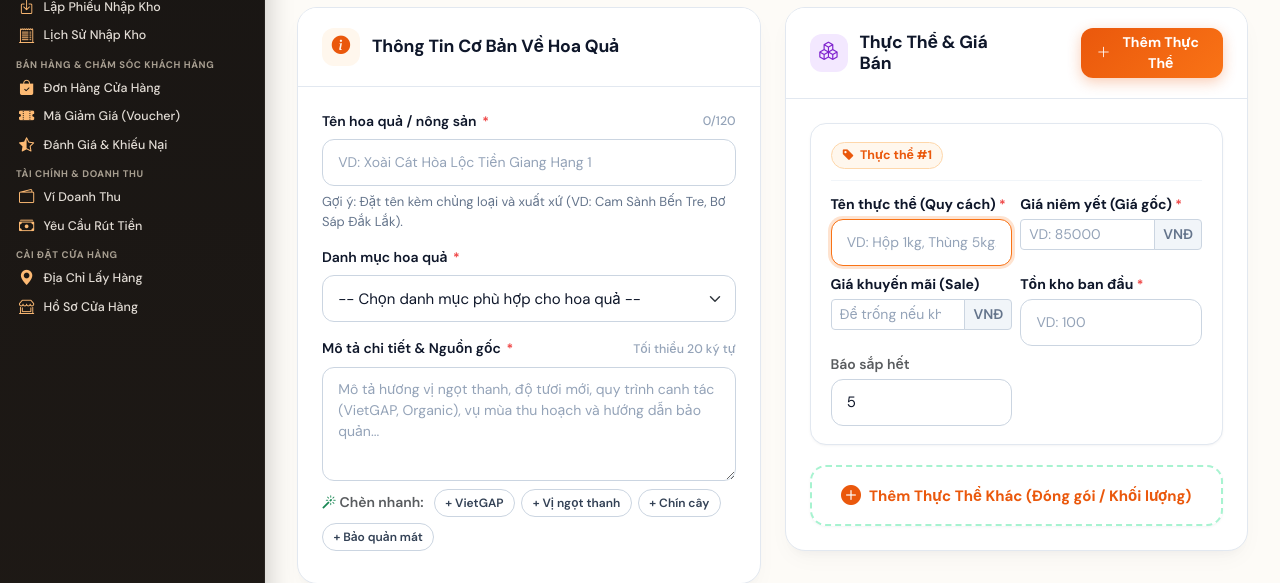
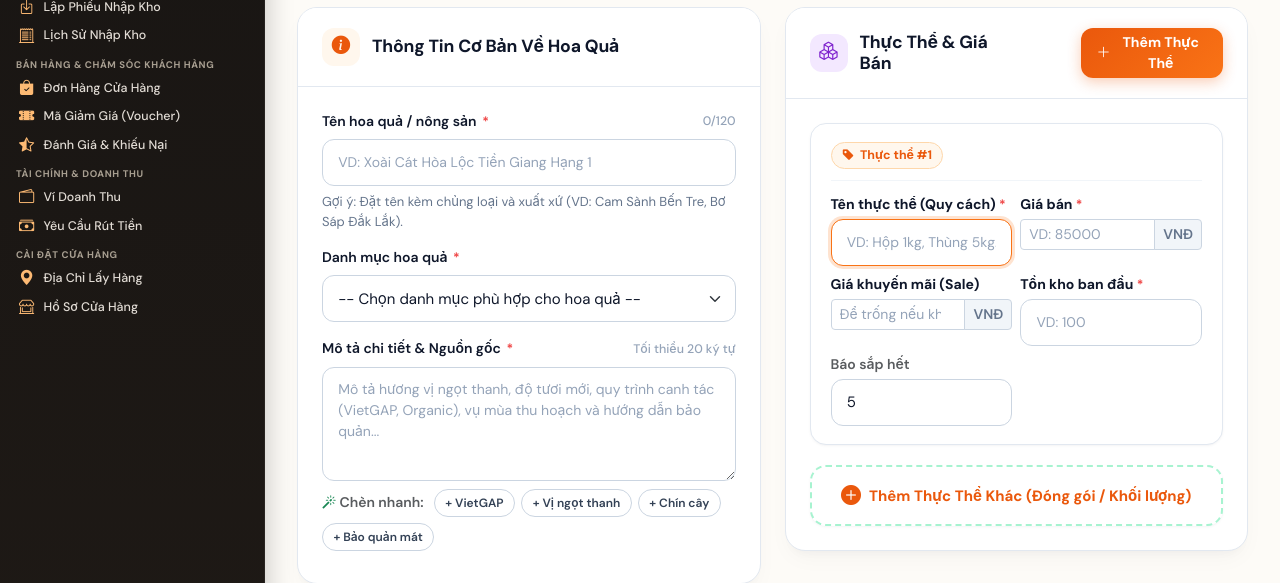
Before and after one commit to NguyxPhuc/BetaFruit-Shopping-Platform, a Spring app: template src/main/resources/templates/shop/products/edit.html in a window 1280 px wide. Shown: the part 242-825 px from the top of the page. Run offline with Thymeleaf, Linux system fonts and the light colour scheme; the template is opened without the code that fills it, so the values that code supplies are empty; database files in the repository are not loaded.

Commit message:
fix fe product

```diff
--- a/src/main/java/com/fu/SWP391_BetaFruit/dto/request/VariantItemRequest.java
+++ b/src/main/java/com/fu/SWP391_BetaFruit/dto/request/VariantItemRequest.java
@@ -25,8 +25,8 @@ public class VariantItemRequest {
     @Size(max = 100, message = "Tên thực thể tối đa 100 ký tự.")
     private String variantName;
 
-    @NotNull(message = "Giá gốc niêm yết không được để trống.")
-    @DecimalMin(value = "1000", message = "Giá gốc phải từ 1,000 VNĐ trở lên.")
+    @NotNull(message = "Giá bán không được để trống.")
+    @DecimalMin(value = "1000", message = "Giá bán phải từ 1,000 VNĐ trở lên.")
     private BigDecimal originalPrice;
 
     @DecimalMin(value = "1000", message = "Giá khuyến mãi nếu có phải từ 1,000 VNĐ trở lên.")
--- a/src/main/java/com/fu/SWP391_BetaFruit/service/impl/ProductServiceImpl.java
+++ b/src/main/java/com/fu/SWP391_BetaFruit/service/impl/ProductServiceImpl.java
@@ -218,7 +218,7 @@ public class ProductServiceImpl implements ProductService {
             // Xử lý giá khuyến mãi (SalePrice): phải > 0 và < OriginalPrice để thỏa mãn CHECK constraint
             if (vReq.getSalePrice() != null) {
                 if (vReq.getSalePrice().compareTo(BigDecimal.ZERO) <= 0 || vReq.getSalePrice().compareTo(vReq.getOriginalPrice()) >= 0) {
-                    throw new IllegalArgumentException("Giá khuyến mãi của thực thể '" + vReq.getVariantName() + "' phải lớn hơn 0 và nhỏ hơn giá niêm yết (" + vReq.getOriginalPrice() + " đ)!");
+                    throw new IllegalArgumentException("Giá khuyến mãi của thực thể '" + vReq.getVariantName() + "' phải lớn hơn 0 và nhỏ hơn giá bán (" + vReq.getOriginalPrice() + " đ)!");
                 }
                 variant.setSalePrice(vReq.getSalePrice());
             } else {
@@ -634,11 +634,11 @@ public class ProductServiceImpl implements ProductService {
 
         for (VariantItemRequest vReq : reqVariants) {
             if (vReq.getOriginalPrice() == null || vReq.getOriginalPrice().compareTo(new BigDecimal("1000")) < 0) {
-                throw new IllegalArgumentException("Thực thể '" + vReq.getVariantName() + "' phải có giá niêm yết từ 1,000 VNĐ trở lên.");
+                throw new IllegalArgumentException("Thực thể '" + vReq.getVariantName() + "' phải có giá bán từ 1,000 VNĐ trở lên.");
             }
             if (vReq.getSalePrice() != null) {
                 if (vReq.getSalePrice().compareTo(BigDecimal.ZERO) <= 0 || vReq.getSalePrice().compareTo(vReq.getOriginalPrice()) >= 0) {
-                    throw new IllegalArgumentException("Giá khuyến mãi của thực thể '" + vReq.getVariantName() + "' phải lớn hơn 0 và nhỏ hơn giá niêm yết.");
+                    throw new IllegalArgumentException("Giá khuyến mãi của thực thể '" + vReq.getVariantName() + "' phải lớn hơn 0 và nhỏ hơn giá bán.");
                 }
             }
 
--- a/src/main/resources/templates/shop/products/create.html
+++ b/src/main/resources/templates/shop/products/create.html
@@ -1349,7 +1349,7 @@
 
                 <div class="col-12 col-md-6">
                     <label class="form-label small fw-bold mb-1">
-                        <span>Giá niêm yết (Giá gốc) <span class="required-badge">*</span></span>
+                        <span>Giá bán <span class="required-badge">*</span></span>
                     </label>
                     <div class="input-group input-group-sm">
                         <input type="number"
@@ -1532,7 +1532,7 @@
             input.classList.add('is-invalid');
             if (badge) badge.style.display = 'none';
             if (feedback) {
-                feedback.textContent = 'Giá khuyến mãi phải nhỏ hơn giá gốc (' + formatVND(oPrice) + ')!';
+                feedback.textContent = 'Giá khuyến mãi phải nhỏ hơn giá bán (' + formatVND(oPrice) + ')!';
                 feedback.style.display = 'block';
             }
             updateSummaryMinPrice();
@@ -1711,7 +1711,7 @@
                         }
                         if (!isNaN(oVal) && sVal >= oVal) {
                             e.preventDefault();
-                            alert('Giá khuyến mãi của thực thể "' + (name ? name.value : '') + '" phải nhỏ hơn giá gốc (' + formatVND(oVal) + ')!');
+                            alert('Giá khuyến mãi của thực thể "' + (name ? name.value : '') + '" phải nhỏ hơn giá bán (' + formatVND(oVal) + ')!');
                             if (sale) sale.focus();
                             return false;
                         }
--- a/src/main/resources/templates/shop/products/edit.html
+++ b/src/main/resources/templates/shop/products/edit.html
@@ -1352,7 +1352,7 @@
 
                 <div class="col-12 col-md-6">
                     <label class="form-label small fw-bold mb-1">
-                        <span>Giá niêm yết (Giá gốc) <span class="required-badge">*</span></span>
+                        <span>Giá bán <span class="required-badge">*</span></span>
                     </label>
                     <div class="input-group input-group-sm">
                         <input type="number"
@@ -1552,7 +1552,7 @@
             input.classList.add('is-invalid');
             if (badge) badge.style.display = 'none';
             if (feedback) {
-                feedback.textContent = 'Giá khuyến mãi phải nhỏ hơn giá gốc (' + formatVND(oPrice) + ')!';
+                feedback.textContent = 'Giá khuyến mãi phải nhỏ hơn giá bán (' + formatVND(oPrice) + ')!';
                 feedback.style.display = 'block';
             }
             updateSummaryMinPrice();
@@ -1760,7 +1760,7 @@
                         }
                         if (!isNaN(oVal) && sVal >= oVal) {
                             e.preventDefault();
-                            alert('Giá khuyến mãi của thực thể "' + (name ? name.value : '') + '" phải nhỏ hơn giá gốc (' + formatVND(oVal) + ')!');
+                            alert('Giá khuyến mãi của thực thể "' + (name ? name.value : '') + '" phải nhỏ hơn giá bán (' + formatVND(oVal) + ')!');
                             if (sale) sale.focus();
                             return false;
                         }
```
Also changed, not shown: src/main/java/com/fu/SWP391_BetaFruit/controller/ProductController.java (+4 -4 lines), 2 other files.
